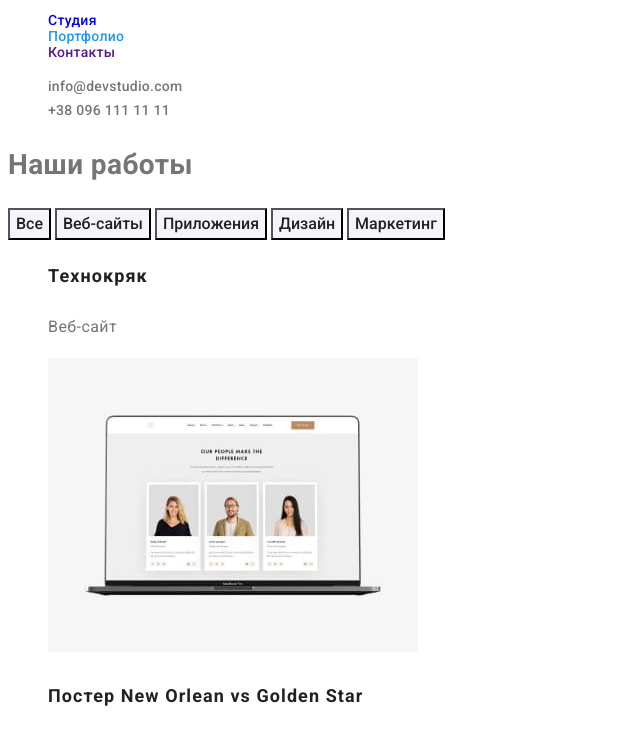
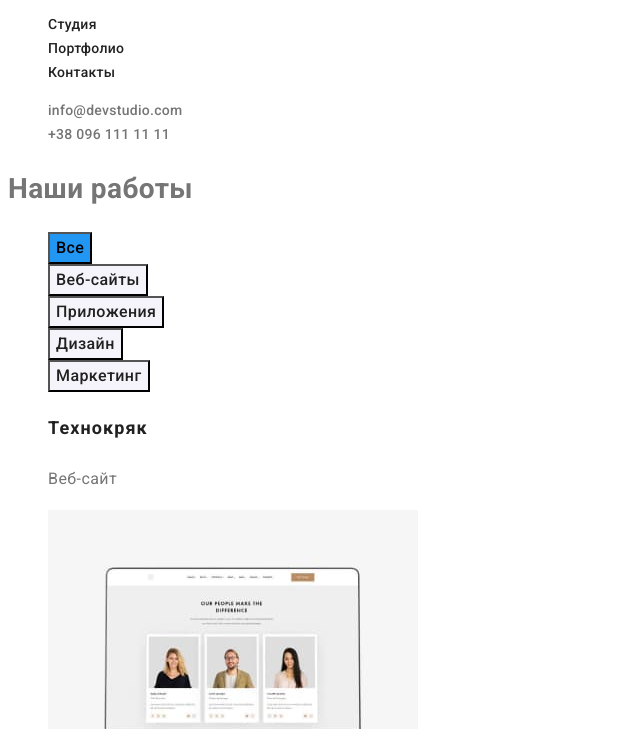
Before and after one commit to Nataliphoenix/goit-markup-hw-02, a plain HTML site: page portfolio.html in a window 1280 px wide. Shown: the part 41-770 px from the top of the page, without its empty margins (0-640 px from the left). Drawn offline with Linux system fonts and the light colour scheme.

Commit message:
Исправленное дз №2

```diff
--- a/CSS/styles.css
+++ b/CSS/styles.css
@@ -2,18 +2,22 @@
       --primary-text-color:#757575;
       --title-text-color:#212121;
       --accent-text-color:#2196F3;
+      --accent-second-color: #188CE8;
       --hero-text-color: #FFFFFF;
       --adress-text-color:rgba(255, 255, 255, 0.6);
       --filtr-text-color:#F5F4FA;
+      --hero-background-color: #2F303A;
+      --command-backgraund-color:#F5F4FA;
+      --conteiner-background-color: #E5E5E5;
 }
 
 body{
-font-family: Roboto, "Open Sans", sans-serif;
+font-family: Roboto, sans-serif;
 font-weight: 400;
 font-size: 14px;
 line-height: 1.71;
 letter-spacing: 0.03em;
-
+background-color: var(--hero-text-color);
 color: var(--primary-text-color);
 }
 
@@ -40,21 +44,17 @@ color: var(--title-text-color);
 }
 
 /*Navigation*/
-.site-nav{
+.site-nav a{
 font-weight: 500;
 line-height: 1.14;
 letter-spacing: 0.02em;
-
-color:var(--title-text-color);
+color: var(--title-text-color)
 }
 
+.site-nav a:focus,
 .site-nav a:hover,
-.site-nav a:focus{
+.site-nav a:active{
 color: var(--accent-text-color) ;
-}
-
-.link-current{
-color: var(--accent-text-color)
 }
 
 .site-contact a {
@@ -65,20 +65,23 @@ letter-spacing: 0.02em;
 color: var(--primary-text-color);
 }
 
-.site-contact a:hover,
-.site-contact a:focus{
+.site-contact a:focus,
+.site-contact a:hover{
 color: var(--accent-text-color) ;
 }
 
 /*Hero section*/
+.section-hero{
+background-color: var(--hero-background-color);
+text-align: center;
+}
+
 .hero{
 font-weight: 900;
 font-size: 44px;
 line-height: 1.36;
 letter-spacing: 0.06em;
 text-transform: uppercase;
-text-align: center;
-background-color: #2F303A;
 
 color: var(--hero-text-color)
 }
@@ -96,7 +99,7 @@ cursor: pointer;
 }
 
 .order:hover{
-opacity: 0.8;
+background-color: var(--accent-second-color);
 }
 
 /*Peculiarities*/
@@ -119,10 +122,15 @@ color: var(--title-text-color)
 }
 
 /*Our command*/
+.command{
+background-color: var(--command-backgraund-color);
+}
+
 .partner{
 font-weight: 500;
 font-size: 16px;
-line-height: 1.19;
+line-height: 1.18;
+text-align: center;
 
 color: var(--title-text-color)
 }
@@ -130,21 +138,36 @@ color: var(--title-text-color)
 .profesion{
 font-size: 16px;
 line-height: 1.18;
+text-align: center;
 }
 /*Footer/*
 /*Address*/
 .contact{
 font-style: inherit;
 color: var(--hero-text-color);
-background-color: #2F303A;
+background-color:var(--hero-background-color);
 }
 .contact a{
 color: var(--adress-text-color);
 }
+.contact a:hover{
+opacity: 0.6;
+}
 
 /*Portfolio*/
+.filtr-all{
+font-family: inherit;
+letter-spacing: inherit;
+font-weight: 500;
+font-size: 16px;
+line-height: 1.62;
+text-align: center;
+cursor: pointer;
+background-color: var(--accent-text-color);
+}
 .filtr{
 font-family: inherit;
+letter-spacing: inherit;
 font-weight: 500;
 font-size: 16px;
 line-height: 1.62;
--- a/portfolio.html
+++ b/portfolio.html
@@ -4,7 +4,7 @@
 <head>
       <meta charset="UTF-8">
       <meta name="viewport" content="width=device-width, initial-scale=1.0">
-      <title>Студия</title>
+      <title>Портфолио</title>
       <link rel="preconnect" href="https://fonts.googleapis.com">
       <link rel="preconnect" href="https://fonts.gstatic.com" crossorigin>
       <link href="https://fonts.googleapis.com/css2?family=Raleway:wght@700&family=Roboto:wght@400;500;700;900&display=swap"
@@ -18,7 +18,7 @@
                   <nav>
                         <ul class="site-nav">
                               <li><a href="./index.html">Студия</a></li>
-                              <li><a class="link-current" href="./portfolio.html">Портфолио</a></li>
+                              <li><a href="./portfolio.html"><span class="link-current">Портфолио</span></a></li>
                               <li><a href="">Контакты</a></li>
                         </ul>
                   </nav>
@@ -29,13 +29,13 @@
             </header>
             <main>
                   <h1>Наши работы</h1>
-                  <div>
-                        <button type="button" class="filtr">Все</button>
-                        <button type="button" class="filtr">Веб-сайты</button>
-                        <button type="button" class="filtr">Приложения</button>
-                        <button type="button" class="filtr">Дизайн</button>
-                        <button type="button" class="filtr">Маркетинг</button>
-                  </div>
+                  <ul>
+                        <li><button type="button" class="filtr-all">Все</button></li>
+                        <li><button type="button" class="filtr">Веб-сайты</button></li>
+                        <li><button type="button" class="filtr">Приложения</button></li>
+                        <li><button type="button" class="filtr">Дизайн</button></li>
+                        <li><button type="button" class="filtr">Маркетинг</button></li>
+                  </ul>
                   <ul>
                         <li>
                               <h3 class="filtr-title">Технокряк</h3>
```
Also changed, not shown: index.html (+3 -3 lines).
